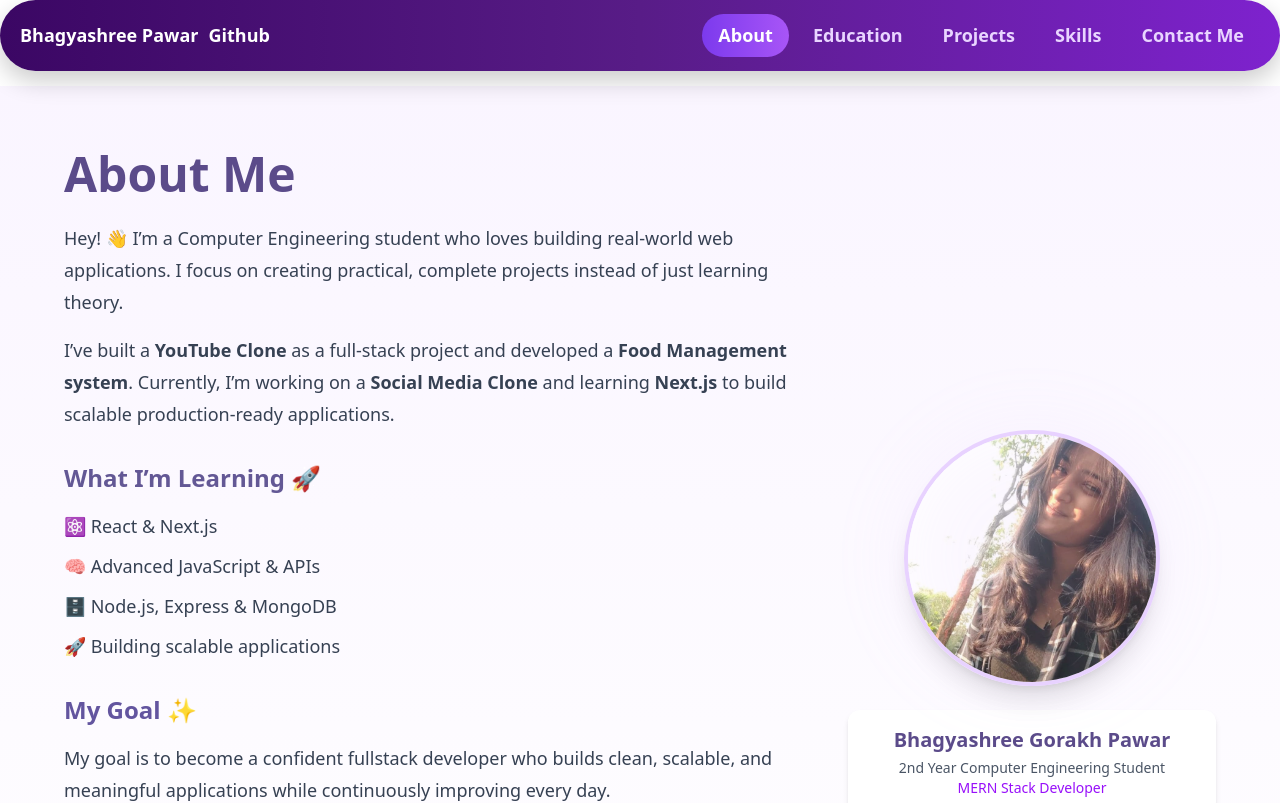
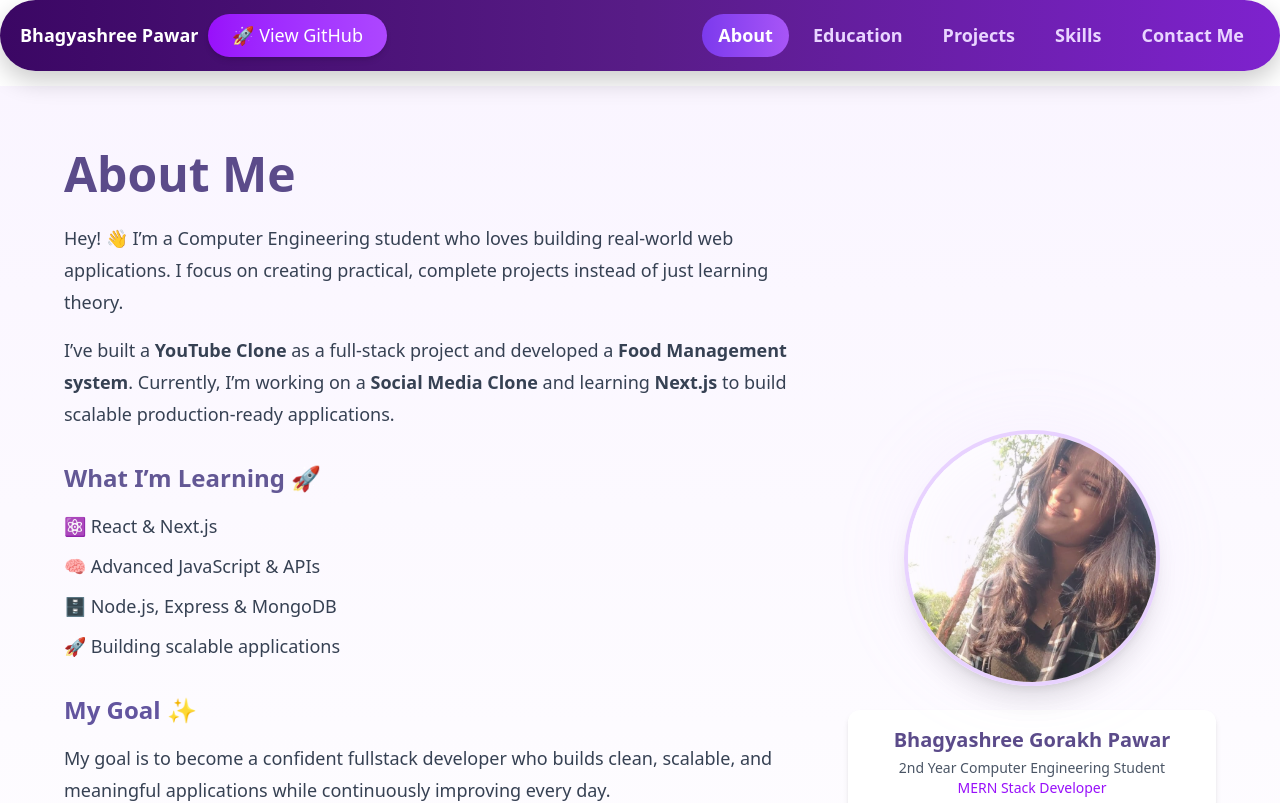
Before and after one commit to bhagyashreepawar1618/Portfolio, a React (Vite) app: page / in a window 1280 px wide. Shown: the top 803 px of the page. Built offline with nearby package versions, Linux system fonts and the light colour scheme.

Commit message:
added styling to github button

```diff
--- a/src/Layoutcomponents/Header/Header.jsx
+++ b/src/Layoutcomponents/Header/Header.jsx
@@ -42,10 +42,11 @@ function Header() {
               Bhagyashree Pawar
               <a
                 href="https://github.com/bhagyashreepawar1618"
-                className="text-white"
-                style={{ textDecoration: 'none' }}
+                target="_blank"
+                rel="noopener noreferrer"
+                className="inline-block px-6 py-2 rounded-full bg-gradient-to-r from-purple-600 to-purple-500 text-white font-medium shadow-md hover:shadow-lg hover:scale-105 transform transition duration-300 ease-in-out"
               >
-                Github
+                🚀 View GitHub
               </a>
             </div>
 
```
